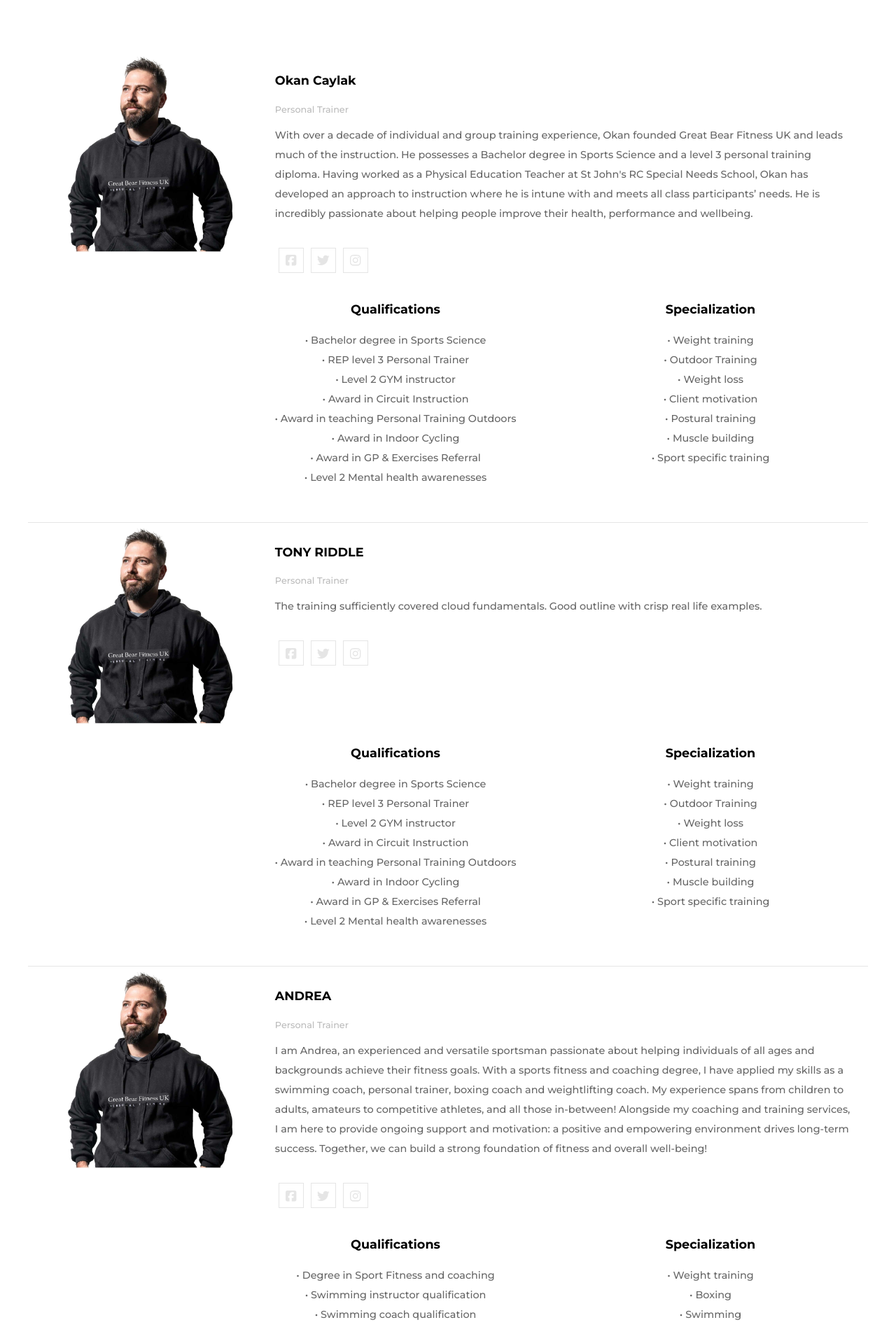
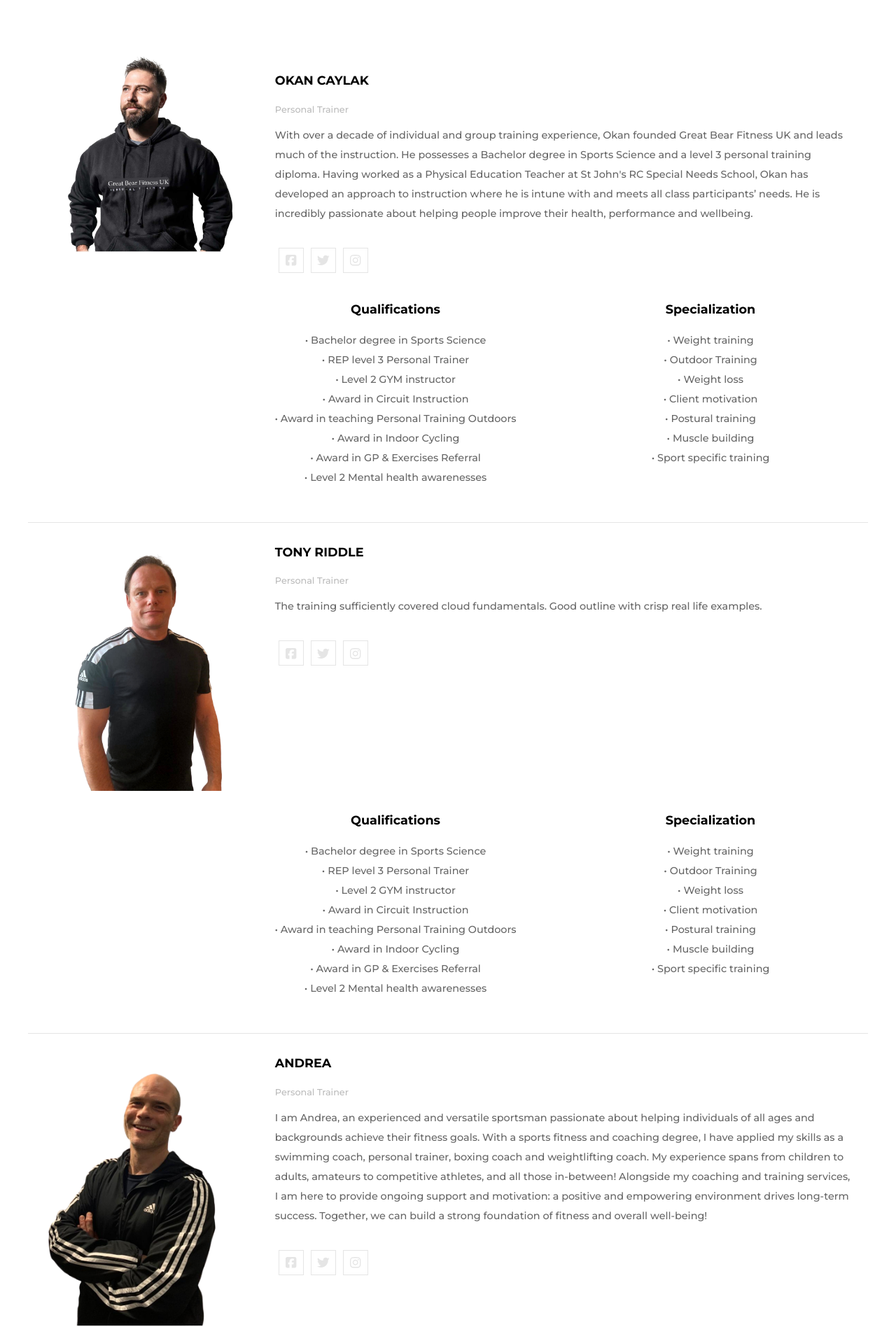
Before and after one commit to ufukcankurt/training-project, a React (Create React App) app: page / in a window 1280 px wide. Shown: the part 4511-6407 px from the top of the page at 70% size. Built offline with nearby package versions, Linux system fonts and the light colour scheme.

Commit message:
feat(our-trainer): add new trainer photos

```diff
--- a/src/components/ourTrainer/OurTrainer.jsx
+++ b/src/components/ourTrainer/OurTrainer.jsx
@@ -35,7 +35,7 @@ const trainers = [
       "The training sufficiently covered cloud fundamentals. Good outline with crisp real life examples.",
     qualifications: ["Bachelor degree in Sports Science", "REP level 3 Personal Trainer", "Level 2 GYM instructor", "Award in Circuit Instruction", "Award in teaching Personal Training Outdoors", "Award in Indoor Cycling", "Award in GP & Exercises Referral", "Level 2 Mental health awarenesses"],
     specialization: ["Weight training", "Outdoor Training", "Weight loss", "Client motivation", "Postural training", "Muscle building", "Sport specific training"],
-    image: "./img/okancaylak.png",
+    image: "./img/tony.png",
     facebook: "https://www.facebook.com/",
     twitter: "https://twitter.com/",
     instagram: "https://www.instagram.com/",
@@ -47,7 +47,7 @@ const trainers = [
       "I am Andrea, an experienced and versatile sportsman passionate about helping individuals of all ages and backgrounds achieve their fitness goals. With a sports fitness and coaching degree, I have applied my skills as a swimming coach, personal trainer, boxing coach and weightlifting coach. My experience spans from children to adults, amateurs to competitive athletes, and all those in-between! Alongside my coaching and training services, I am here to provide ongoing support and motivation: a positive and empowering environment drives long-term success. Together, we can build a strong foundation of fitness and overall well-being!",
     qualifications: ["Degree in Sport Fitness and coaching", "Swimming instructor qualification ", "Swimming coach qualification ", "Football coach qualification"],
     specialization: ["Weight training", "Boxing", "Swimming", "Muscle building", "Weight loss", "Power lifting"],
-    image: "./img/okancaylak.png",
+    image: "./img/andrea.png",
     facebook: "https://www.facebook.com/",
     twitter: "https://twitter.com/",
     instagram: "https://www.instagram.com/",
--- a/src/components/ourTrainer/ourTrainer.module.css
+++ b/src/components/ourTrainer/ourTrainer.module.css
@@ -47,6 +47,7 @@
 	font-weight: 700;
 	margin-top: 26px;
 	margin-bottom: 13px;
+	text-transform: uppercase;
 }
 
 .position {
```
